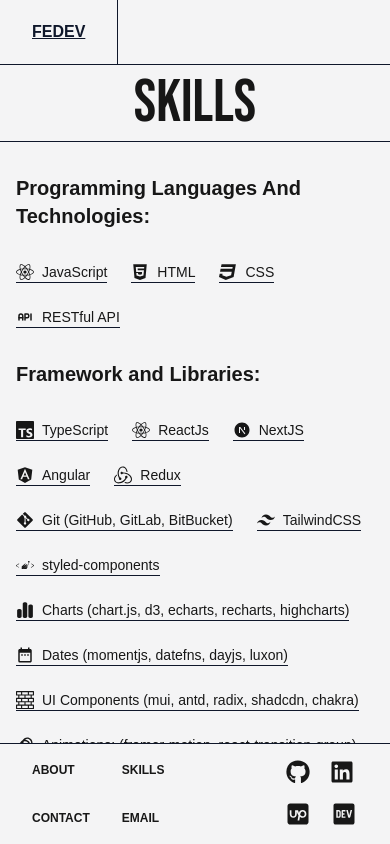
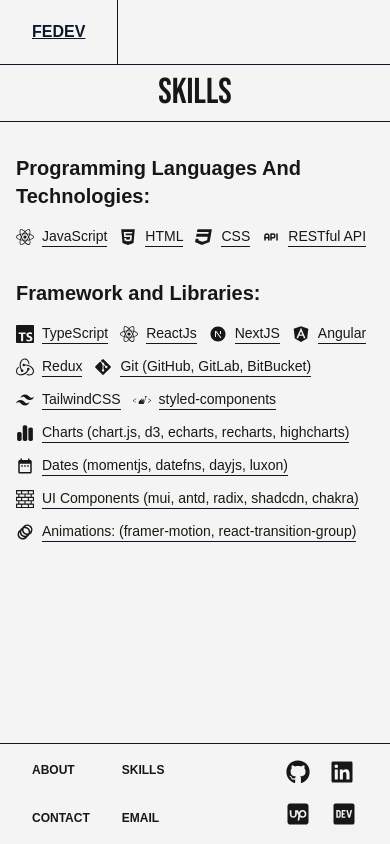
Before and after one commit to tpostolyuk/fedev-portfolio, a Next.js app: page /skills in a window 390 px wide. Built offline with nearby package versions, Linux system fonts and the light colour scheme; a web font is replaced by a local one.

Commit message:
chore(skills): responsive for skills and title

```diff
--- a/src/app/skills/page.tsx
+++ b/src/app/skills/page.tsx
@@ -14,44 +14,42 @@
         )}
       >
         <div className="flex w-full max-w-2xl flex-col items-start justify-start gap-8">
-          <section className="flex flex-col gap-8">
+          <section className={clsx("flex flex-col gap-4", "md:gap-8")}>
             <h2 className={clsx("text-xl font-semibold", "md:text-2xl")}>
               Programming Languages And Technologies:
             </h2>
             <ul
               className={clsx(
-                "flex list-none flex-wrap items-center gap-6 text-sm",
-                "md:text-base",
+                "flex list-none flex-wrap items-center gap-3 text-sm",
+                "md:gap-6 md:text-base",
               )}
             >
               {SKILLS.technologies.map(({ label, Icon }) => (
-                <li
-                  className="flex items-center gap-2 border-b-[1px] border-b-slate-900"
-                  key={label}
-                >
+                <li className="flex items-center gap-2" key={label}>
                   <Icon size={18} />
-                  <span>{label}</span>
+                  <span className="border-b-[1px] border-b-slate-900">
+                    {label}
+                  </span>
                 </li>
               ))}
             </ul>
           </section>
-          <section className="flex flex-col gap-8">
+          <section className={clsx("flex flex-col gap-4", "md:gap-8")}>
             <h2 className={clsx("font-semibold md:text-2xl", "text-xl")}>
               Framework and Libraries:
             </h2>
             <ul
               className={clsx(
-                "flex list-none flex-wrap items-center gap-6 text-sm",
-                "md:text-base",
+                "flex list-none flex-wrap items-center gap-3 text-sm",
+                "md:gap-6 md:text-base",
               )}
             >
               {SKILLS.libraries.map(({ label, Icon }) => (
-                <li
-                  className="flex items-center gap-2 border-b-[1px] border-b-slate-900"
-                  key={label}
-                >
+                <li className="flex items-center gap-2" key={label}>
                   <Icon size={18} />
-                  <span>{label}</span>
+                  <span className="border-b-[1px] border-b-slate-900">
+                    {label}
+                  </span>
                 </li>
               ))}
             </ul>
--- a/src/components/title.tsx
+++ b/src/components/title.tsx
@@ -27,8 +27,9 @@
         animate={{ scale: 1, opacity: 1 }}
         className={clsx(
           bebasNeue.className,
-          "text-center text-6xl",
+          "text-center text-4xl",
           "dark:text-white",
+          "md:text-6xl",
         )}
       >
         {title}
```
